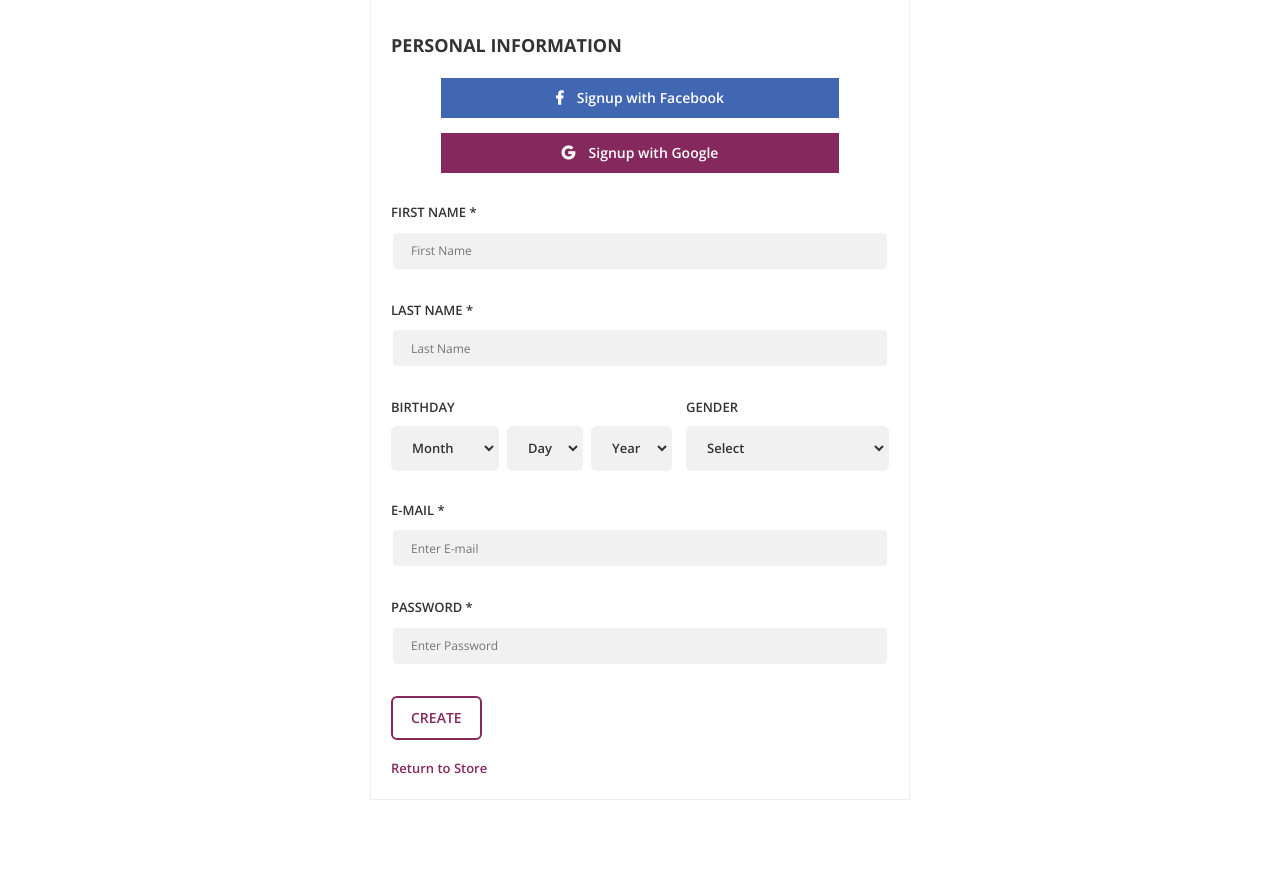
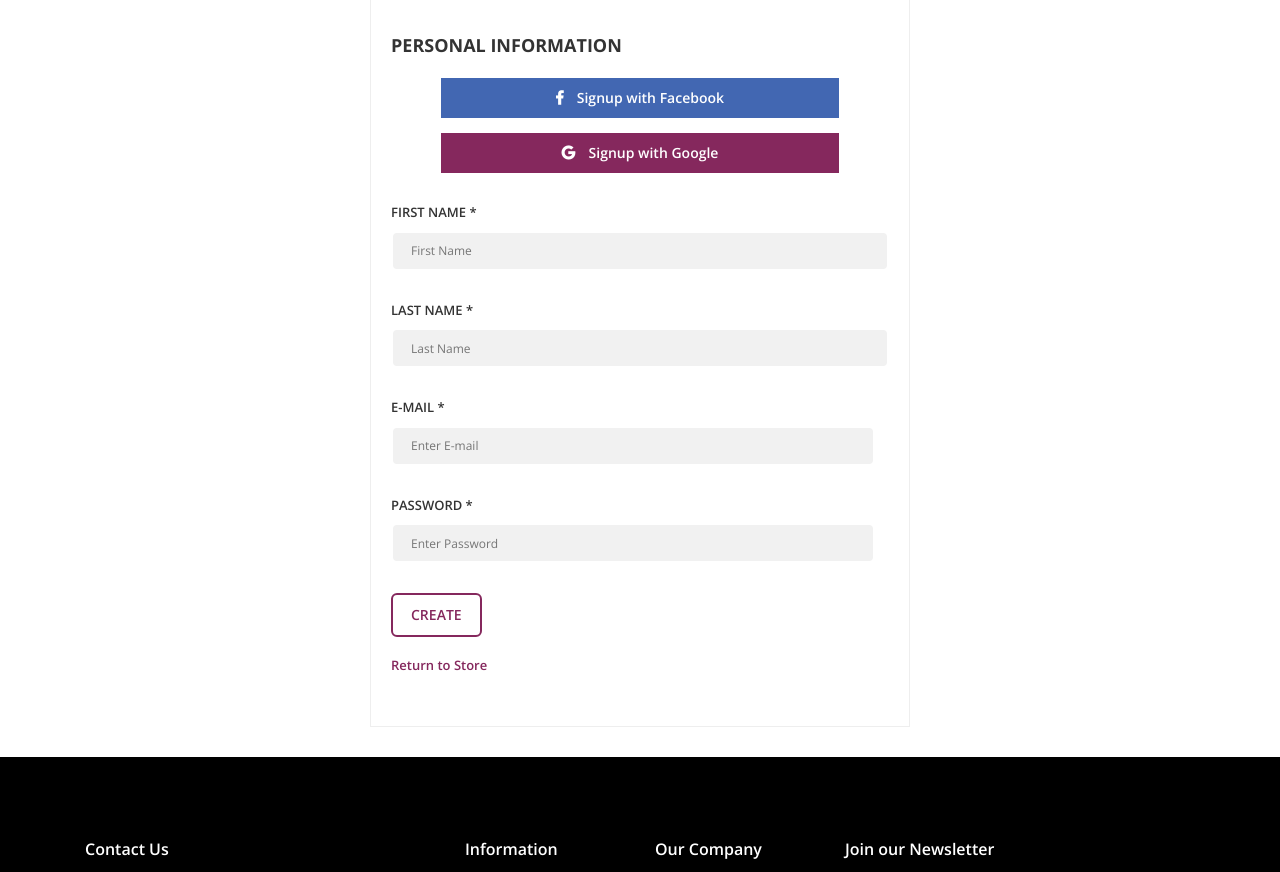
Before and after one commit to lharrak-botaina/Shopping-Cosmetics, a PHP site: page /signup.php in a window 1280 px wide. Shown: the part 451-1323 px from the top of the page. Run offline with PHP 8.4, Linux system fonts and the light colour scheme.

Commit message:
fixed css/login/signup

```diff
--- a/signup.php
+++ b/signup.php
@@ -1,4 +1,8 @@
-<?php ?>
+<?php include 'config.php'; ?>
+<?php
+$db=new mysqli("$dbhost","$dbuser","$dbpass");
+$db->select_db("$dbname");
+?>
 
 <!DOCTYPE html>
 <html class="no-js" lang="en">
@@ -1447,60 +1451,32 @@
 
                                                 <label class="gl-label" for="reg-fname">FIRST NAME *</label>
 
-                                                <input class="input-text input-text--primary-style" type="text" id="reg-fname" placeholder="First Name"></div>
+                                                <input class="input-text input-text--primary-style" type="text" id="reg-fname" placeholder="First Name" name="name" action="" method="post"></div>
                                             <div class="u-s-m-b-30">
 
                                                 <label class="gl-label" for="reg-lname">LAST NAME *</label>
 
-                                                <input class="input-text input-text--primary-style" type="text" id="reg-lname" placeholder="Last Name"></div>
+                                                <input class="input-text input-text--primary-style" type="text" id="reg-lname" placeholder="Last Name" name="lname"></div>
                                             <div class="gl-inline">
                                                 <div class="u-s-m-b-30">
 
                                                     <!--====== Date of Birth Select-Box ======-->
-
-                                                    <span class="gl-label">BIRTHDAY</span>
-                                                    <div class="gl-dob"><select class="select-box select-box--primary-style">
-                                                            <option selected>Month</option>
-                                                            <option value="male">January</option>
-                                                            <option value="male">February</option>
-                                                            <option value="male">March</option>
-                                                            <option value="male">April</option>
-                                                        </select><select class="select-box select-box--primary-style">
-                                                            <option selected>Day</option>
-                                                            <option value="01">01</option>
-                                                            <option value="02">02</option>
-                                                            <option value="03">03</option>
-                                                            <option value="04">04</option>
-                                                        </select><select class="select-box select-box--primary-style">
-                                                            <option selected>Year</option>
-                                                            <option value="1991">1991</option>
-                                                            <option value="1992">1992</option>
-                                                            <option value="1993">1993</option>
-                                                            <option value="1994">1994</option>
-                                                        </select></div>
+                                                    <!-- Gone! no gives a shit to your birthday. -->
                                                     <!--====== End - Date of Birth Select-Box ======-->
-                                                </div>
-                                                <div class="u-s-m-b-30">
-
-                                                    <label class="gl-label" for="gender">GENDER</label><select class="select-box select-box--primary-style u-w-100" id="gender">
-                                                        <option selected>Select</option>
-                                                        <option value="male">Male</option>
-                                                        <option value="male">Female</option>
-                                                    </select></div>
-                                            </div>
+
                                             <div class="u-s-m-b-30">
 
                                                 <label class="gl-label" for="reg-email">E-MAIL *</label>
 
-                                                <input class="input-text input-text--primary-style" type="text" id="reg-email" placeholder="Enter E-mail" method="post" <?php isset($_GET['email'])?> ></div>
+                                                <input class="input-text input-text--primary-style" type="text" id="reg-email" placeholder="Enter E-mail" NAME="email" ></div>
                                             <div class="u-s-m-b-30">
 
                                                 <label class="gl-label" for="reg-password">PASSWORD *</label>
 
-                                                <input class="input-text input-text--primary-style" type="text" id="reg-password" placeholder="Enter Password" method="post" <?php isset($_GET['password'])?>></div>
+                                                <input class="input-text input-text--primary-style" type="text" id="reg-password" placeholder="Enter Password" NAME="password" ></div>
                                             <div class="u-s-m-b-15">
 
-                                                <button class="btn btn--e-transparent-brand-b-2" type="submit">CREATE</button></div>
+                                                <button class="btn btn--e-transparent-brand-b-2" VALUE="Register" NAME="register" type="submit">CREATE</button></div>
 
                                             <a class="gl-link" href="#">Return to Store</a>
                                         </form>
@@ -1717,3 +1693,24 @@
     </noscript>
 </body>
 </html>
+
+<?php
+  if(isset($_POST['register']))
+  {
+   $name=$_POST['name'];
+   $lname=$_POST['lname'];
+   $email=$_POST['email'];
+   $username=$_POST['username'];
+   $password=$_POST['password'];
+   $country=$_POST['country'];
+// Query
+   if ($db->query("INSERT INTO users
+    (username,email,name,lname,country,password)
+    VALUES ('$username','$email','$name','$lname','$country','$password')"))
+    print "<script>document.write('Account created :)');</script>";
+
+	else {
+		echo 'Error :(';
+	}
+  }
+ ?>
```
Also changed, not shown: register.php (+7 -1 lines).
